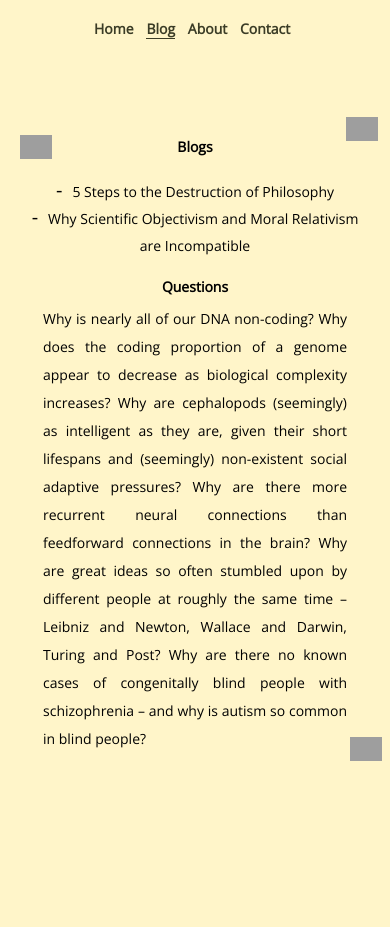
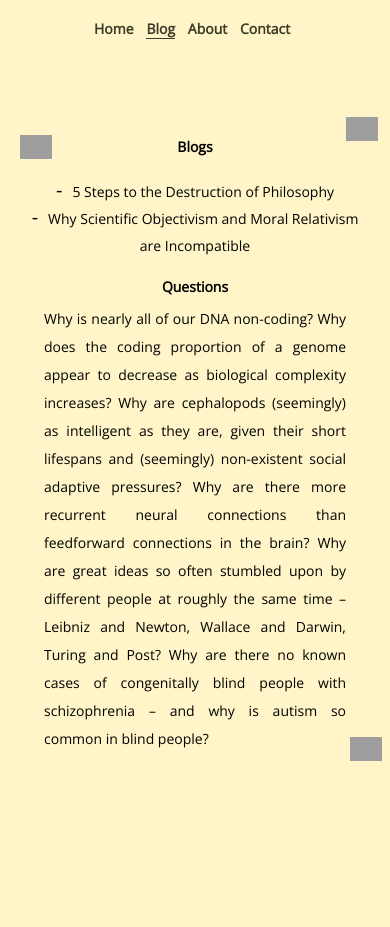
Before and after one commit to richardofarrell/richardofarrell.github.io, a Jekyll site: the page built from blog-list.md, in a window 390 px wide. Built offline with Jekyll 4.4.1, drawn with Linux system fonts in a browser that asks for light colours; grey boxes are pictures that could not be loaded.

Commit message:
Update default.html

```diff
--- a/_layouts/default.html
+++ b/_layouts/default.html
@@ -121,7 +121,7 @@
             }
 
             p {
-              margin: 0 clamp(10px, 15px, 20px) clamp(30px, 5vw + 10px, 100px); /* Updated margin for smaller devices */
+              margin: 0 clamp(12px, 16px, 20px) clamp(30px, 5vw + 10px, 100px); /* Updated margin for smaller devices */
             }
         }
 
```
